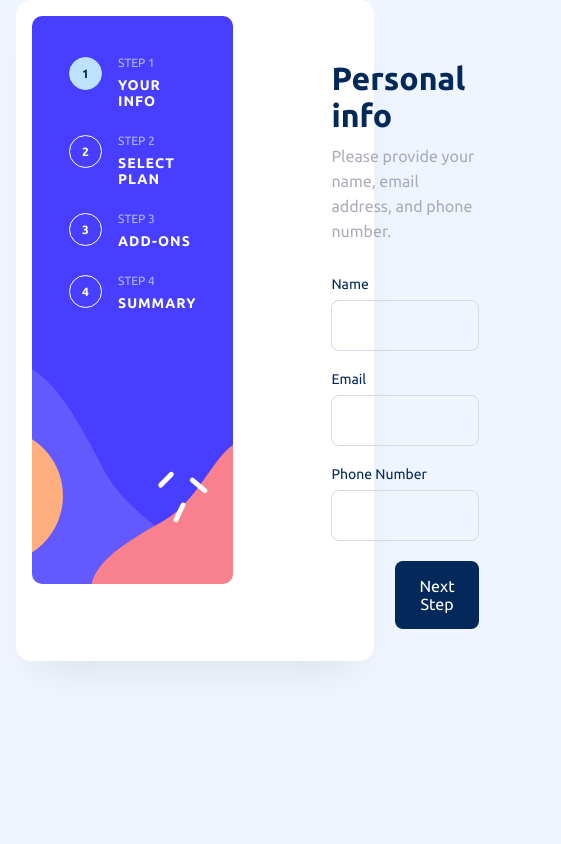
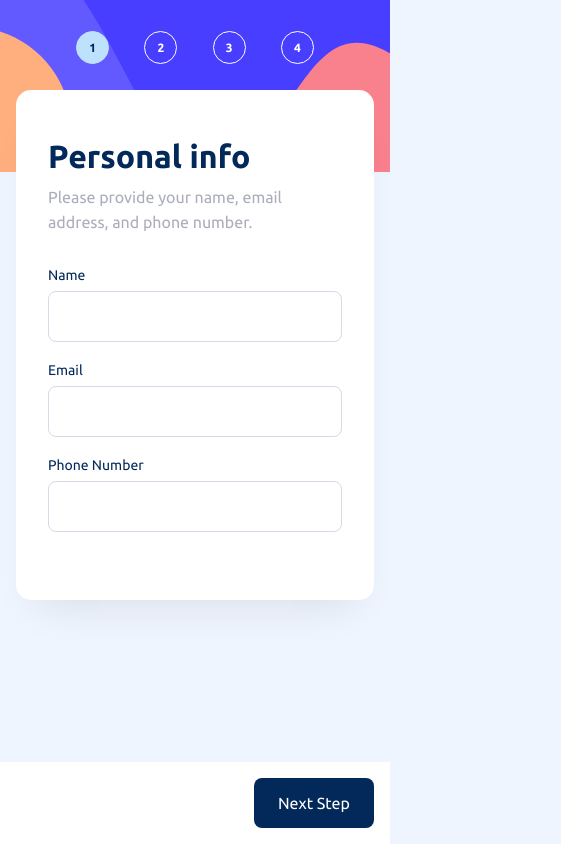
Before and after one commit to gsalgadotoledo/multi-step-form, a React (Vite) app: page / in a window 390 px wide. Shown: the whole page, 561 px wide, since content can reach past the window. Built offline with nearby package versions, Linux system fonts and the light colour scheme.

Commit message:
feat(step-form): Add styles to responsive styles (#15)

```diff
--- a/src/components/ContentBox/ContentBox.tsx
+++ b/src/components/ContentBox/ContentBox.tsx
@@ -1,5 +1,5 @@
 import React from 'react';
-import { Box, BoxProps } from '@mui/material';
+import { Box, BoxProps, SxProps, Theme } from '@mui/material';
 
 export interface ContentBoxProps extends BoxProps {
   children: React.ReactNode;
@@ -7,23 +7,33 @@ export interface ContentBoxProps extends BoxProps {
 
 export const ContentBox = ({ children, ...rest }: ContentBoxProps) => {
   return (
-    <Box
-      sx={{
-        backgroundColor: 'primary.contrastText',
-        borderRadius: '15px',
-        boxShadow: '0px 25px 40px -20px rgba(0, 0, 0, 0.0951141)',
-        margin: '0 auto',
-        maxWidth: '940px',
-        boxSizing: 'border-box',
-        padding: '16px',
-        display: 'flex',
-        flexDirection: 'row',
-      }}
-      {...rest}
-    >
+    <Box sx={contentBoxStyles} {...rest}>
       {children}
     </Box>
   );
 };
 
 export default ContentBox;
+
+const contentBoxStyles: SxProps<Theme> = [
+  ({
+    breakpoints: { down },
+    palette: {
+      primary: { contrastText },
+    },
+  }) => ({
+    backgroundColor: contrastText,
+    borderRadius: '15px',
+    boxShadow: '0px 25px 40px -20px rgba(0, 0, 0, 0.0951141)',
+    margin: '0 auto',
+    maxWidth: '940px',
+    boxSizing: 'border-box',
+    padding: '16px',
+    display: 'flex',
+    flexDirection: 'row',
+    [down('sm')]: {
+      flexDirection: 'column',
+      marginTop: '90px',
+    },
+  }),
+];
--- a/src/components/MainLayout/MainLayout.tsx
+++ b/src/components/MainLayout/MainLayout.tsx
@@ -1,5 +1,5 @@
 import React from 'react';
-import { Box, Container } from '@mui/material';
+import { Box, Container, SxProps, Theme } from '@mui/material';
 import ContentBox from '../ContentBox/ContentBox';
 import StepsList from '../StepsList/StepsList';
 import { useFormContext } from '../../contexts/FormContext';
@@ -17,31 +17,13 @@ const steps = [
   <Steps5 key="5" />,
 ];
 
-const contentBoxStyles = {
-  display: 'flex',
-  flexDirection: 'column',
-  flex: 1,
-  paddingLeft: '98px',
-  paddingRight: `${98 - 16}px`,
-  paddingTop: '44px',
-  pb: 2,
-  justifyContent: 'space-between',
-  '& > form': {
-    display: 'flex',
-    flexDirection: 'column',
-    flex: 1,
-  },
-};
-
-const leftBoxStyles = { width: '274px' };
-
 export const MainLayout = () => {
   const {
     formState: { currentStep },
   } = useFormContext();
 
   return (
-    <Container>
+    <Container sx={{ mt: 8 }}>
       <ContentBox>
         <Box sx={leftBoxStyles}>
           <StepsList />
@@ -51,3 +33,28 @@ export const MainLayout = () => {
     </Container>
   );
 };
+
+const contentBoxStyles: SxProps<Theme> = [
+  {
+    display: 'flex',
+    flexDirection: 'column',
+    flex: 1,
+    paddingLeft: '98px',
+    paddingRight: `${98 - 16}px`,
+    paddingTop: '44px',
+    pb: 2,
+    justifyContent: 'space-between',
+    '& > form': {
+      display: 'flex',
+      flexDirection: 'column',
+      flex: 1,
+    },
+  },
+  ({ breakpoints: { down } }) => ({
+    [down('sm')]: {
+      padding: '32px 16px',
+    },
+  }),
+];
+
+const leftBoxStyles = { width: '274px' };
--- a/src/components/Steps1/Steps1.tsx
+++ b/src/components/Steps1/Steps1.tsx
@@ -7,6 +7,7 @@ import { Button } from '../Button/Button';
 import Header from '../Header/Header';
 import { TextField } from '../TextField/TextField';
 import { useFormContext } from '../../contexts/FormContext';
+import { footerStyles } from '../../styles/footer';
 
 const boxStyles = {
   display: 'flex',
@@ -73,7 +74,7 @@ export const Steps1 = () => {
           />
         </Box>
       </Box>
-      <Box sx={{ display: 'flex', justifyContent: 'space-between' }}>
+      <Box sx={footerStyles}>
         <MUIButton
           onClick={handlePrevStep}
           sx={{
--- a/src/components/Steps2/Steps2.tsx
+++ b/src/components/Steps2/Steps2.tsx
@@ -4,6 +4,7 @@ import { Button as MUIButton, Box } from '@mui/material';
 import { Button } from '../Button/Button';
 import Header from '../Header/Header';
 import { useFormContext } from '../../contexts/FormContext';
+import { footerStyles } from '../../styles/footer';
 
 const boxStyles = {
   display: 'flex',
@@ -41,7 +42,7 @@ export const Steps2 = () => {
       <Box sx={boxStyles}>
         <Box sx={{ ...boxStyles, pt: 4 }}>Step 2</Box>
       </Box>
-      <Box sx={{ display: 'flex', justifyContent: 'space-between' }}>
+      <Box sx={footerStyles}>
         <MUIButton
           onClick={handlePrevStep}
           sx={{
--- a/src/components/Steps3/Steps3.tsx
+++ b/src/components/Steps3/Steps3.tsx
@@ -4,6 +4,7 @@ import { Button as MUIButton, Box } from '@mui/material';
 import { Button } from '../Button/Button';
 import Header from '../Header/Header';
 import { useFormContext } from '../../contexts/FormContext';
+import { footerStyles } from '../../styles/footer';
 
 const boxStyles = {
   display: 'flex',
@@ -42,7 +43,7 @@ export const Steps3 = () => {
       <Box sx={boxStyles}>
         <Box sx={{ ...boxStyles, pt: 4 }}>Step 3</Box>
       </Box>
-      <Box sx={{ display: 'flex', justifyContent: 'space-between' }}>
+      <Box sx={footerStyles}>
         <MUIButton
           onClick={handlePrevStep}
           sx={{
--- a/src/components/Steps4/Steps4.tsx
+++ b/src/components/Steps4/Steps4.tsx
@@ -4,6 +4,7 @@ import { Button as MUIButton, Box } from '@mui/material';
 import { Button } from '../Button/Button';
 import Header from '../Header/Header';
 import { useFormContext } from '../../contexts/FormContext';
+import { footerStyles } from '../../styles/footer';
 
 const boxStyles = {
   display: 'flex',
@@ -42,7 +43,7 @@ export const Steps4 = () => {
       <Box sx={boxStyles}>
         <Box sx={{ ...boxStyles, pt: 4 }}>Step 4</Box>
       </Box>
-      <Box sx={{ display: 'flex', justifyContent: 'space-between' }}>
+      <Box sx={footerStyles}>
         <MUIButton
           onClick={handlePrevStep}
           sx={{
--- a/src/components/StepsList/StepsList.tsx
+++ b/src/components/StepsList/StepsList.tsx
@@ -1,19 +1,10 @@
 import React from 'react';
-import { styled } from '@mui/material/styles';
+import { SxProps, Theme } from '@mui/material/styles';
 import { Grid } from '@mui/material';
 import StepsListItem from './StepsListItem';
 import stepBg from '../../assets/step-bg.svg';
+import stepBgMobile from '../../assets/step-bg-mobile.svg';
 import { useFormContext } from '../../contexts/FormContext';
-
-const StyledGrid = styled(Grid)(({ theme: { palette } }) => ({
-  backgroundColor: palette.secondary.main,
-  backgroundImage: `url(${stepBg})`,
-  backgroundRepeat: 'no-repeat',
-  backgroundPosition: 'center',
-  maxWidth: '274px',
-  minHeight: '568px',
-  borderRadius: '10px',
-}));
 
 const steps = [
   {
@@ -42,15 +33,7 @@ export const StepsList = () => {
   const { formState } = useFormContext();
 
   return (
-    <StyledGrid
-      container
-      sx={{
-        px: 3,
-        paddingTop: '28px',
-        flexWrap: 'nowrap',
-        flexDirection: 'column',
-      }}
-    >
+    <Grid container sx={contentStyles}>
       {steps.map(({ title, subtitle, step }, index) => (
         <StepsListItem
           key={step}
@@ -60,8 +43,43 @@ export const StepsList = () => {
           activeItem={formState.currentStep === index}
         />
       ))}
-    </StyledGrid>
+    </Grid>
   );
 };
 
 export default StepsList;
+
+const contentStyles: SxProps<Theme> = [
+  ({
+    palette: {
+      secondary: { main: backgroundColor },
+    },
+    breakpoints: { down },
+  }) => ({
+    px: 3,
+    paddingTop: '28px',
+    flexWrap: 'nowrap',
+    flexDirection: 'column',
+    backgroundColor,
+    backgroundImage: `url(${stepBg})`,
+    backgroundRepeat: 'no-repeat',
+    backgroundPosition: 'center',
+    maxWidth: '274px',
+    minHeight: '568px',
+    borderRadius: '10px',
+    [down('sm')]: {
+      position: 'absolute',
+      zIndex: -10,
+      top: 0,
+      maxWidth: '100%',
+      left: 0,
+      borderRadius: '0px',
+      flexDirection: 'row',
+      minHeight: '172px',
+      padding: '18px 15%',
+      backgroundImage: `url(${stepBgMobile})`,
+      backgroundRepeat: 'no-repeat',
+      backgroundSize: 'cover',
+    },
+  }),
+];
--- a/src/components/StepsList/StepsListItem.tsx
+++ b/src/components/StepsList/StepsListItem.tsx
@@ -1,5 +1,5 @@
 import React from 'react';
-import { Grid } from '@mui/material';
+import { Grid, SxProps, Theme } from '@mui/material';
 import {
   StyledRoundBox,
   StyledNumber,
@@ -22,13 +22,13 @@ export const StepsListItem = ({
 }: StepsListItemProps) => {
   return (
     <Grid item xs={12}>
-      <Grid container wrap="nowrap" sx={{ mx: 'auto', padding: '13px' }}>
+      <Grid container wrap="nowrap" sx={contentListStyles}>
         <Grid item>
           <StyledRoundBox state={activeItem?.toString()}>
             <StyledNumber state={activeItem?.toString()}>{step}</StyledNumber>
           </StyledRoundBox>
         </Grid>
-        <Grid item sx={{ pl: 2 }}>
+        <Grid item sx={contentItemStyles}>
           <StyledTitle sx={{ pb: 1 }}>{title}</StyledTitle>
           <StyledSubTitle>{subtitle}</StyledSubTitle>
         </Grid>
@@ -38,3 +38,23 @@ export const StepsListItem = ({
 };
 
 export default StepsListItem;
+
+const contentListStyles: SxProps<Theme> = [
+  {
+    mx: 'auto',
+    padding: '13px',
+  },
+  ({ breakpoints: { down } }) => ({
+    [down('sm')]: {
+      justifyContent: 'center',
+    },
+  }),
+];
+const contentItemStyles: SxProps<Theme> = [
+  ({ breakpoints: { down } }) => ({
+    pl: 2,
+    [down('sm')]: {
+      display: 'none',
+    },
+  }),
+];
--- a/src/components/TextField/TextField.tsx
+++ b/src/components/TextField/TextField.tsx
@@ -7,30 +7,6 @@ import {
   Theme,
   Typography,
 } from '@mui/material';
-
-const inputPropsStyles = {
-  padding: '13px 14px',
-  fontSize: '16px',
-  lineHeight: '18px',
-};
-
-const inputStyles = (error?: string): SxProps<Theme> => [
-  { '& .MuiOutlinedInput-notchedOutline': { opacity: 0 }, borderRadius: '8px' },
-  ({ palette: { secondary, info, error: errorStyle } }) => ({
-    '&:hover, &:active': { border: `1px solid ${secondary.main}` },
-    border: `1px solid ${error ? errorStyle.main : info.dark} `,
-  }),
-];
-
-const errorLabelStyles: SxProps<Theme> = [
-  ({ palette: { error } }) => ({
-    display: 'block',
-    mb: 1,
-    fontWeight: 700,
-    justifyContent: 'space-between',
-    color: error.main,
-  }),
-];
 
 export interface TextFieldProps extends OutlinedInputProps {
   label?: string;
@@ -82,3 +58,27 @@ export const TextField = forwardRef(
 TextField.displayName = 'TextField';
 
 export default TextField;
+
+const inputPropsStyles = {
+  padding: '13px 14px',
+  fontSize: '16px',
+  lineHeight: '18px',
+};
+
+const inputStyles = (error?: string): SxProps<Theme> => [
+  { '& .MuiOutlinedInput-notchedOutline': { opacity: 0 }, borderRadius: '8px' },
+  ({ palette: { secondary, info, error: errorStyle } }) => ({
+    '&:hover, &:active': { border: `1px solid ${secondary.main}` },
+    border: `1px solid ${error ? errorStyle.main : info.dark} `,
+  }),
+];
+
+const errorLabelStyles: SxProps<Theme> = [
+  ({ palette: { error } }) => ({
+    display: 'block',
+    mb: 1,
+    fontWeight: 700,
+    justifyContent: 'space-between',
+    color: error.main,
+  }),
+];
--- /dev/null
+++ b/src/styles/footer.ts
@@ -0,0 +1,21 @@
+import { SxProps, Theme } from '@mui/material';
+
+export const footerStyles: SxProps<Theme> = [
+  ({
+    breakpoints: { down },
+    palette: {
+      primary: { contrastText: background },
+    },
+  }) => ({
+    display: 'flex',
+    justifyContent: 'space-between',
+    [down('sm')]: {
+      position: 'absolute',
+      bottom: 0,
+      background,
+      right: 0,
+      left: 0,
+      padding: '16px',
+    },
+  }),
+];
--- a/src/theme.tsx
+++ b/src/theme.tsx
@@ -2,6 +2,15 @@ import { createTheme } from '@mui/material/styles';
 
 // A custom theme for this app
 const theme = createTheme({
+  breakpoints: {
+    values: {
+      xs: 0,
+      sm: 780,
+      md: 900,
+      lg: 1200,
+      xl: 1536,
+    },
+  },
   typography: {
     fontFamily: ['Ubuntu', '-apple-system', 'Arial'].join(','),
     fontSize: 16,
```
Also changed, not shown: src/assets/step-bg-mobile.svg (added).
